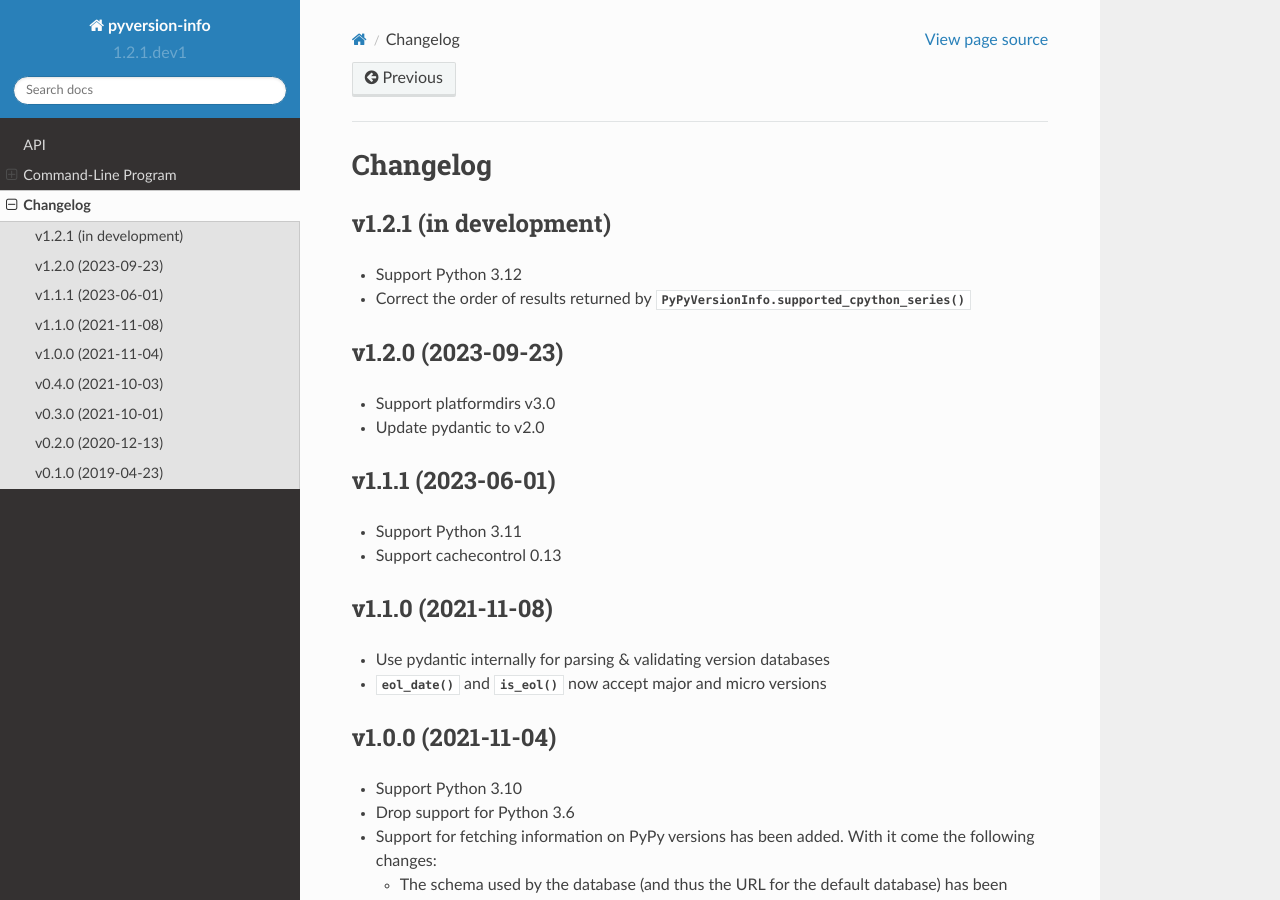
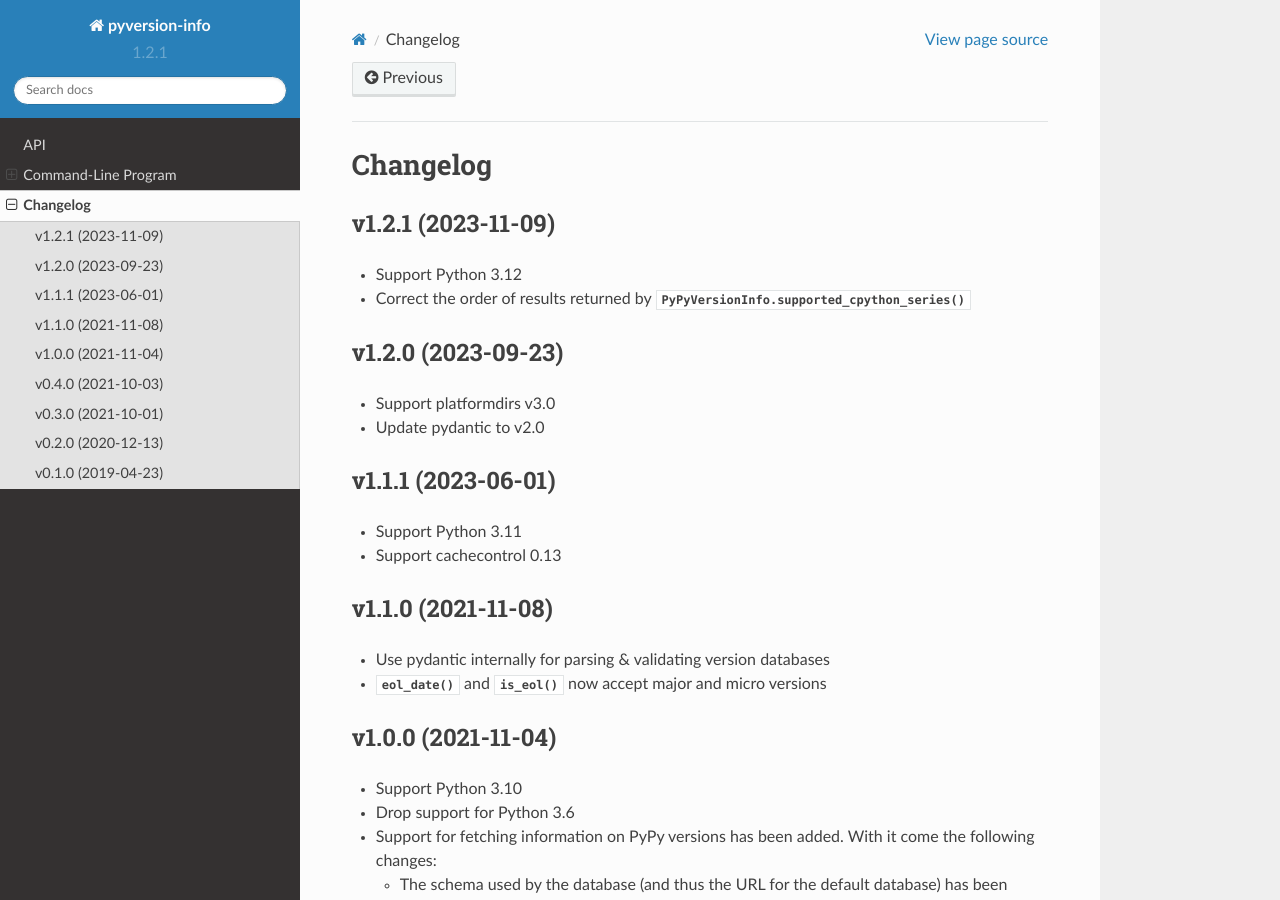
Before and after one commit to jwodder/pyversion-info, a Sphinx documentation site: the page built from docs/changelog.rst, in a window 1280 px wide and 900 px high. Built offline with Sphinx 7.4.7 and the Read the Docs theme 2.0.0, drawn with Linux system fonts in a browser that asks for light colours.

Commit message:
v1.2.1 — Bugfix
- Support Python 3.12
- Correct the order of results returned by `PyPyVersionInfo.supported_cpython_series()`

```diff
--- a/CHANGELOG.md
+++ b/CHANGELOG.md
@@ -1,5 +1,5 @@
-v1.2.1 (in development)
------------------------
+v1.2.1 (2023-11-09)
+-------------------
 - Support Python 3.12
 - Correct the order of results returned by
   `PyPyVersionInfo.supported_cpython_series()`
--- a/docs/changelog.rst
+++ b/docs/changelog.rst
@@ -3,8 +3,8 @@
 Changelog
 =========
 
-v1.2.1 (in development)
------------------------
+v1.2.1 (2023-11-09)
+-------------------
 - Support Python 3.12
 - Correct the order of results returned by
   `PyPyVersionInfo.supported_cpython_series()`
--- a/src/pyversion_info/__init__.py
+++ b/src/pyversion_info/__init__.py
@@ -31,7 +31,7 @@ from platformdirs import user_cache_dir
 import requests
 from .util import MajorVersion, MicroVersion, MinorVersion, RawDatabase
 
-__version__ = "1.2.1.dev1"
+__version__ = "1.2.1"
 __author__ = "John Thorvald Wodder II"
 __author_email__ = "pyversion-info@varonathe.org"
 __license__ = "MIT"
```
